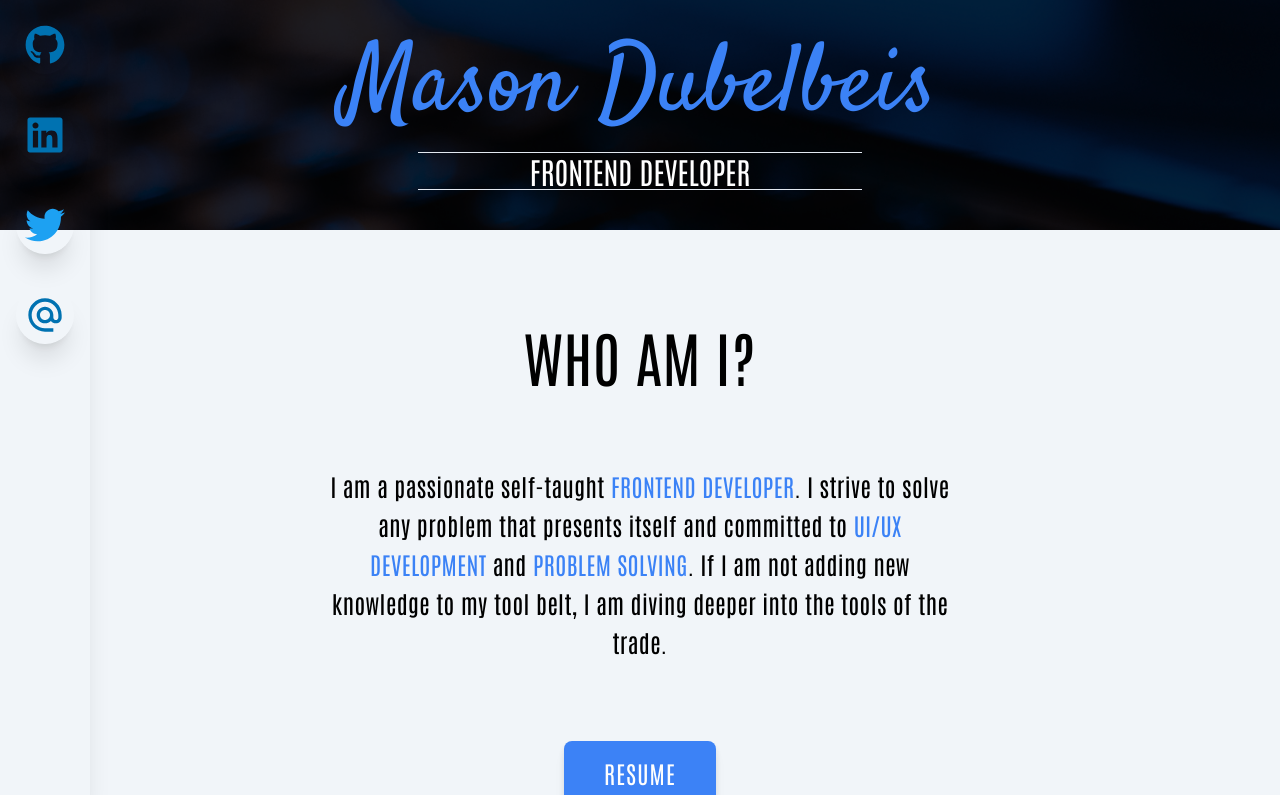
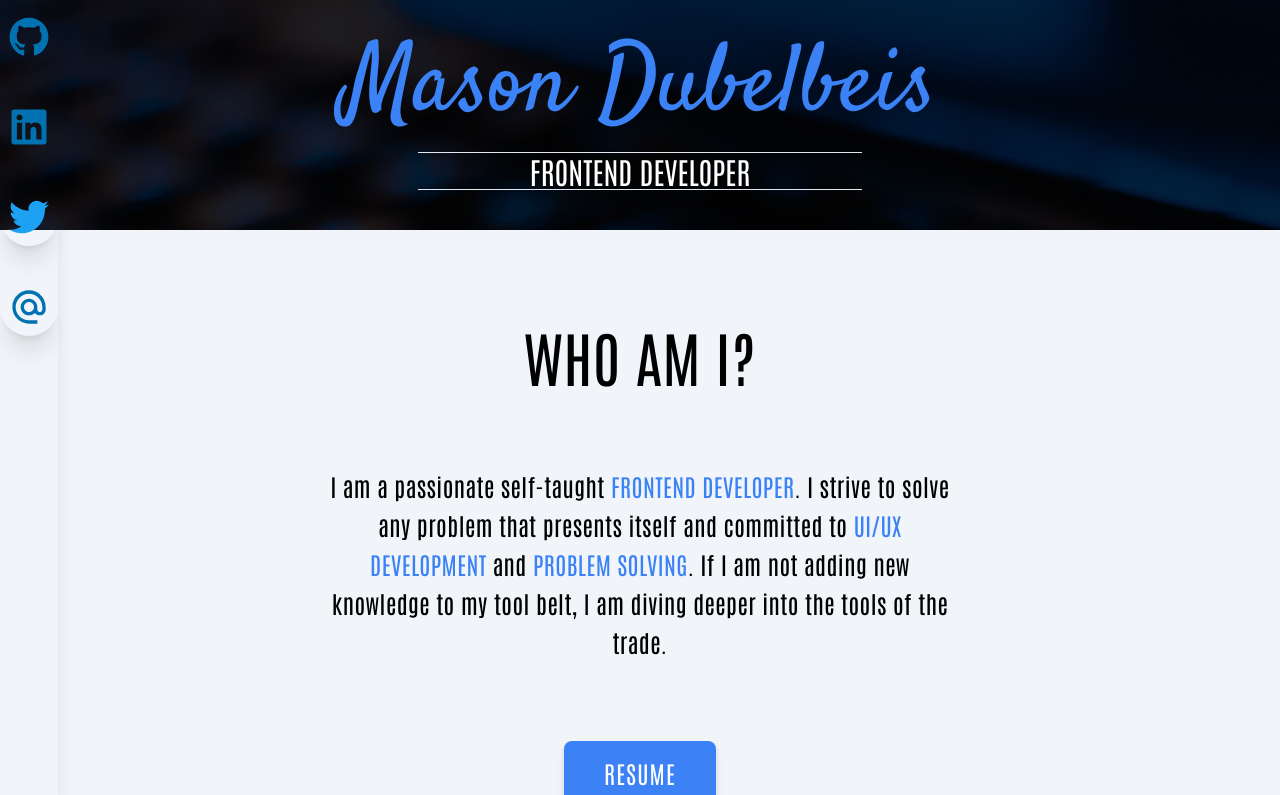
Before and after one commit to mdubelbeis/portfolio-v2, a React (Vite) app: page / in a window 1280 px wide. Shown: the top 795 px of the page. Built offline with nearby package versions, Linux system fonts and the light colour scheme.

Commit message:
fixed Contact padding

```diff
--- a/src/components/Contact.tsx
+++ b/src/components/Contact.tsx
@@ -8,7 +8,7 @@ const Contact: React.FC = () => {
   return (
     <nav className={`flex justify-around mx-auto md:block md:absolute md:left-0 md:top-0 md:h-full z-10`}>
       {/* <h3 className="text-black text-5xl">CONTACT</h3> */}
-      <div id="content-container" className="md:fixed h-full p-4 shadow-xl">
+      <div id="content-container" className="md:fixed h-full py-2 shadow-xl">
         <ul
           id="contact-links-wrapper"
           className={`flex gap-8 md:flex-col`}
```
